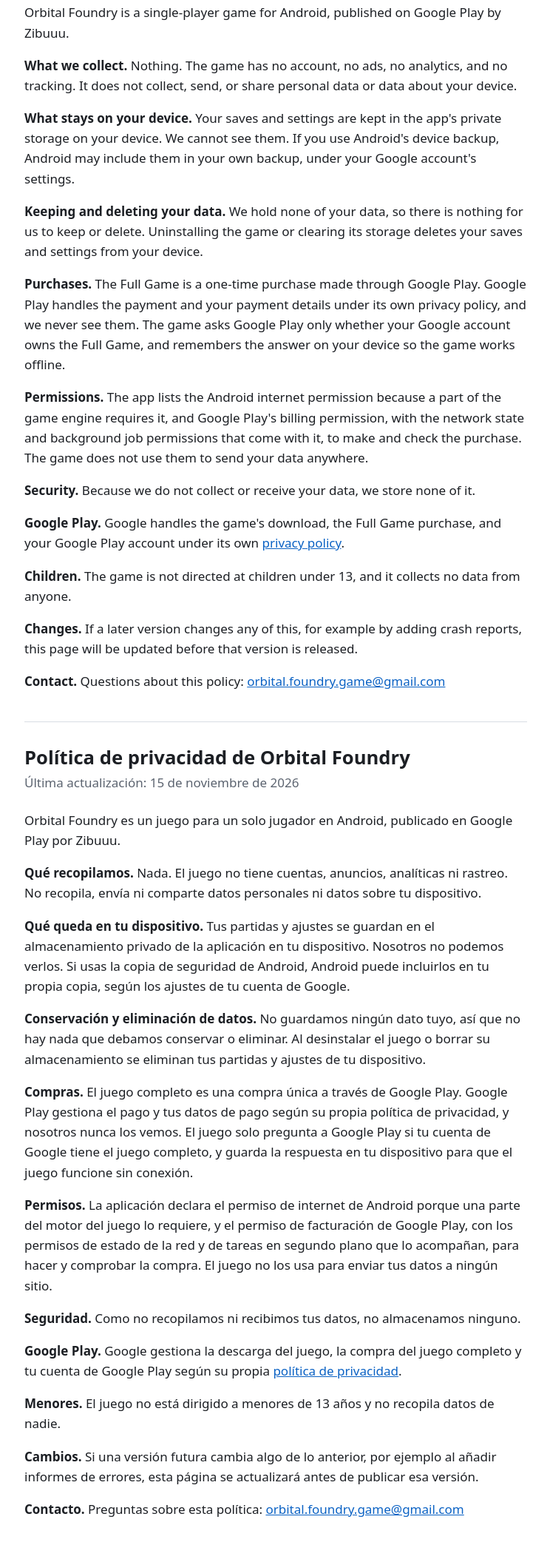
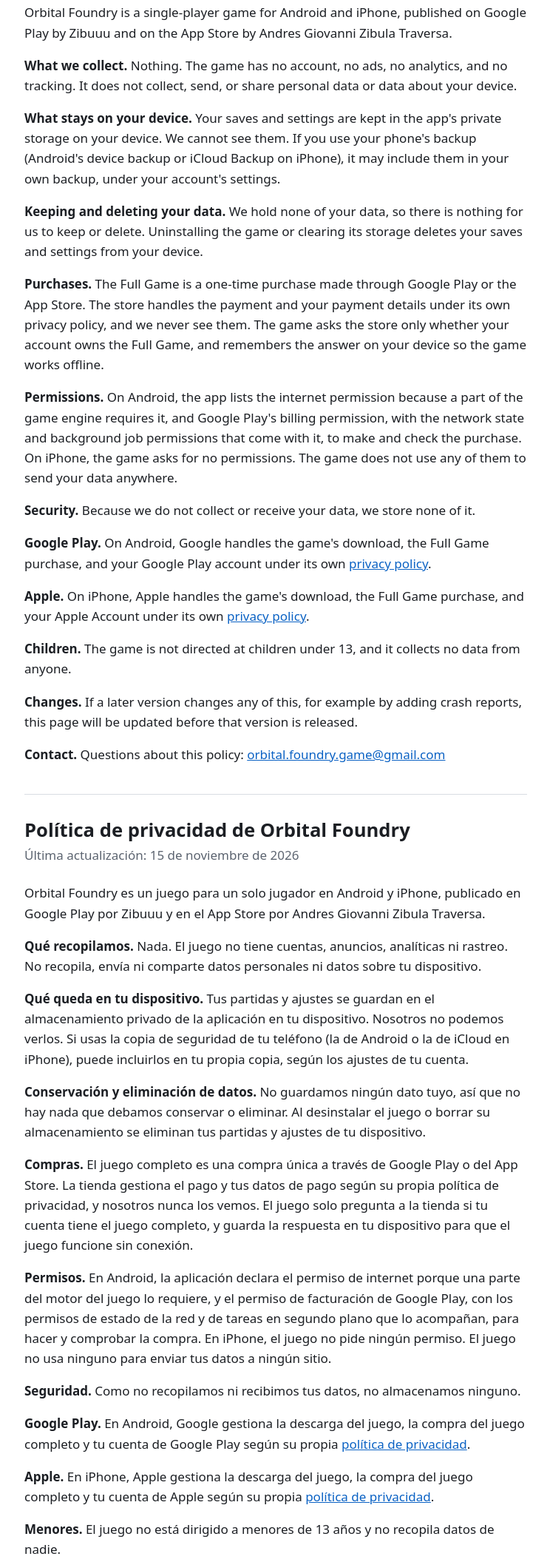
Before and after one commit to andres-zibula/andres-zibula.github.io, a plain HTML site: page orbital-foundry/privacy/index.html in a window 1280 px wide. Shown: the part 167-2278 px from the top of the page at 74% size, without its empty margins (267-1011 px from the left). Drawn offline with Linux system fonts and the light colour scheme.

Commit message:
Orbital Foundry: a support page, and the privacy policy now covers the App Store
Co-Authored-By: Claude Sonnet 5.5 <noreply@anthropic.com>

```diff
--- a/orbital-foundry/privacy/index.html
+++ b/orbital-foundry/privacy/index.html
@@ -4,7 +4,7 @@
   <meta charset="utf-8">
   <meta name="viewport" content="width=device-width, initial-scale=1">
   <title>Orbital Foundry privacy policy</title>
-  <meta name="description" content="Privacy policy for the Android game Orbital Foundry.">
+  <meta name="description" content="Privacy policy for the game Orbital Foundry, on Android and iPhone.">
   <style>
     :root { color-scheme: light dark; --bg: #fff; --ink: #1c1f24; --muted: #5c6470; --line: #d9dde3; --link: #0b62c4; }
     @media (prefers-color-scheme: dark) { :root { --bg: #15181d; --ink: #e8eaee; --muted: #a2a9b4; --line: #333941; --link: #7db4f2; } }
@@ -23,14 +23,15 @@
   <section lang="en">
     <h1>Orbital Foundry privacy policy</h1>
     <p class="date">Last updated: November 15, 2026</p>
-    <p>Orbital Foundry is a single-player game for Android, published on Google Play by Zibuuu.</p>
+    <p>Orbital Foundry is a single-player game for Android and iPhone, published on Google Play by Zibuuu and on the App Store by Andres Giovanni Zibula Traversa.</p>
     <p><strong>What we collect.</strong> Nothing. The game has no account, no ads, no analytics, and no tracking. It does not collect, send, or share personal data or data about your device.</p>
-    <p><strong>What stays on your device.</strong> Your saves and settings are kept in the app's private storage on your device. We cannot see them. If you use Android's device backup, Android may include them in your own backup, under your Google account's settings.</p>
+    <p><strong>What stays on your device.</strong> Your saves and settings are kept in the app's private storage on your device. We cannot see them. If you use your phone's backup (Android's device backup or iCloud Backup on iPhone), it may include them in your own backup, under your account's settings.</p>
     <p><strong>Keeping and deleting your data.</strong> We hold none of your data, so there is nothing for us to keep or delete. Uninstalling the game or clearing its storage deletes your saves and settings from your device.</p>
-    <p><strong>Purchases.</strong> The Full Game is a one-time purchase made through Google Play. Google Play handles the payment and your payment details under its own privacy policy, and we never see them. The game asks Google Play only whether your Google account owns the Full Game, and remembers the answer on your device so the game works offline.</p>
-    <p><strong>Permissions.</strong> The app lists the Android internet permission because a part of the game engine requires it, and Google Play's billing permission, with the network state and background job permissions that come with it, to make and check the purchase. The game does not use them to send your data anywhere.</p>
+    <p><strong>Purchases.</strong> The Full Game is a one-time purchase made through Google Play or the App Store. The store handles the payment and your payment details under its own privacy policy, and we never see them. The game asks the store only whether your account owns the Full Game, and remembers the answer on your device so the game works offline.</p>
+    <p><strong>Permissions.</strong> On Android, the app lists the internet permission because a part of the game engine requires it, and Google Play's billing permission, with the network state and background job permissions that come with it, to make and check the purchase. On iPhone, the game asks for no permissions. The game does not use any of them to send your data anywhere.</p>
     <p><strong>Security.</strong> Because we do not collect or receive your data, we store none of it.</p>
-    <p><strong>Google Play.</strong> Google handles the game's download, the Full Game purchase, and your Google Play account under its own <a href="https://policies.google.com/privacy">privacy policy</a>.</p>
+    <p><strong>Google Play.</strong> On Android, Google handles the game's download, the Full Game purchase, and your Google Play account under its own <a href="https://policies.google.com/privacy">privacy policy</a>.</p>
+    <p><strong>Apple.</strong> On iPhone, Apple handles the game's download, the Full Game purchase, and your Apple Account under its own <a href="https://www.apple.com/legal/privacy/">privacy policy</a>.</p>
     <p><strong>Children.</strong> The game is not directed at children under 13, and it collects no data from anyone.</p>
     <p><strong>Changes.</strong> If a later version changes any of this, for example by adding crash reports, this page will be updated before that version is released.</p>
     <p><strong>Contact.</strong> Questions about this policy: <a href="mailto:orbital.foundry.game@gmail.com">orbital.foundry.game@gmail.com</a></p>
@@ -38,14 +39,15 @@
   <section id="es" lang="es">
     <h1>Política de privacidad de Orbital Foundry</h1>
     <p class="date">Última actualización: 15 de noviembre de 2026</p>
-    <p>Orbital Foundry es un juego para un solo jugador en Android, publicado en Google Play por Zibuuu.</p>
+    <p>Orbital Foundry es un juego para un solo jugador en Android y iPhone, publicado en Google Play por Zibuuu y en el App Store por Andres Giovanni Zibula Traversa.</p>
     <p><strong>Qué recopilamos.</strong> Nada. El juego no tiene cuentas, anuncios, analíticas ni rastreo. No recopila, envía ni comparte datos personales ni datos sobre tu dispositivo.</p>
-    <p><strong>Qué queda en tu dispositivo.</strong> Tus partidas y ajustes se guardan en el almacenamiento privado de la aplicación en tu dispositivo. Nosotros no podemos verlos. Si usas la copia de seguridad de Android, Android puede incluirlos en tu propia copia, según los ajustes de tu cuenta de Google.</p>
+    <p><strong>Qué queda en tu dispositivo.</strong> Tus partidas y ajustes se guardan en el almacenamiento privado de la aplicación en tu dispositivo. Nosotros no podemos verlos. Si usas la copia de seguridad de tu teléfono (la de Android o la de iCloud en iPhone), puede incluirlos en tu propia copia, según los ajustes de tu cuenta.</p>
     <p><strong>Conservación y eliminación de datos.</strong> No guardamos ningún dato tuyo, así que no hay nada que debamos conservar o eliminar. Al desinstalar el juego o borrar su almacenamiento se eliminan tus partidas y ajustes de tu dispositivo.</p>
-    <p><strong>Compras.</strong> El juego completo es una compra única a través de Google Play. Google Play gestiona el pago y tus datos de pago según su propia política de privacidad, y nosotros nunca los vemos. El juego solo pregunta a Google Play si tu cuenta de Google tiene el juego completo, y guarda la respuesta en tu dispositivo para que el juego funcione sin conexión.</p>
-    <p><strong>Permisos.</strong> La aplicación declara el permiso de internet de Android porque una parte del motor del juego lo requiere, y el permiso de facturación de Google Play, con los permisos de estado de la red y de tareas en segundo plano que lo acompañan, para hacer y comprobar la compra. El juego no los usa para enviar tus datos a ningún sitio.</p>
+    <p><strong>Compras.</strong> El juego completo es una compra única a través de Google Play o del App Store. La tienda gestiona el pago y tus datos de pago según su propia política de privacidad, y nosotros nunca los vemos. El juego solo pregunta a la tienda si tu cuenta tiene el juego completo, y guarda la respuesta en tu dispositivo para que el juego funcione sin conexión.</p>
+    <p><strong>Permisos.</strong> En Android, la aplicación declara el permiso de internet porque una parte del motor del juego lo requiere, y el permiso de facturación de Google Play, con los permisos de estado de la red y de tareas en segundo plano que lo acompañan, para hacer y comprobar la compra. En iPhone, el juego no pide ningún permiso. El juego no usa ninguno para enviar tus datos a ningún sitio.</p>
     <p><strong>Seguridad.</strong> Como no recopilamos ni recibimos tus datos, no almacenamos ninguno.</p>
-    <p><strong>Google Play.</strong> Google gestiona la descarga del juego, la compra del juego completo y tu cuenta de Google Play según su propia <a href="https://policies.google.com/privacy">política de privacidad</a>.</p>
+    <p><strong>Google Play.</strong> En Android, Google gestiona la descarga del juego, la compra del juego completo y tu cuenta de Google Play según su propia <a href="https://policies.google.com/privacy">política de privacidad</a>.</p>
+    <p><strong>Apple.</strong> En iPhone, Apple gestiona la descarga del juego, la compra del juego completo y tu cuenta de Apple según su propia <a href="https://www.apple.com/es/legal/privacy/">política de privacidad</a>.</p>
     <p><strong>Menores.</strong> El juego no está dirigido a menores de 13 años y no recopila datos de nadie.</p>
     <p><strong>Cambios.</strong> Si una versión futura cambia algo de lo anterior, por ejemplo al añadir informes de errores, esta página se actualizará antes de publicar esa versión.</p>
     <p><strong>Contacto.</strong> Preguntas sobre esta política: <a href="mailto:orbital.foundry.game@gmail.com">orbital.foundry.game@gmail.com</a></p>
```
Also changed, not shown: orbital-foundry/support/index.html (added, +41 -0 lines).
